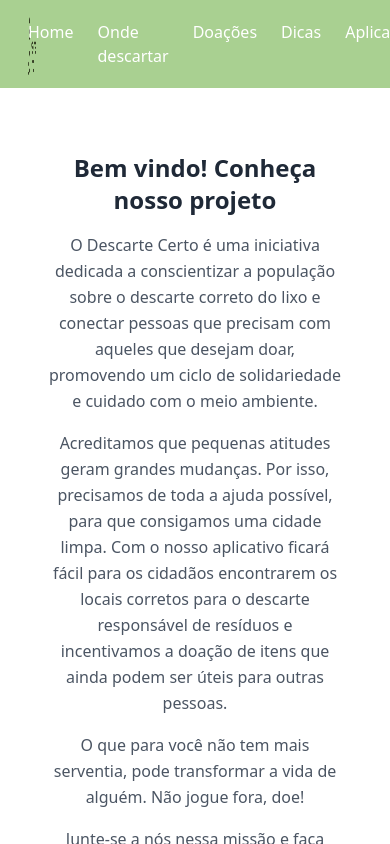
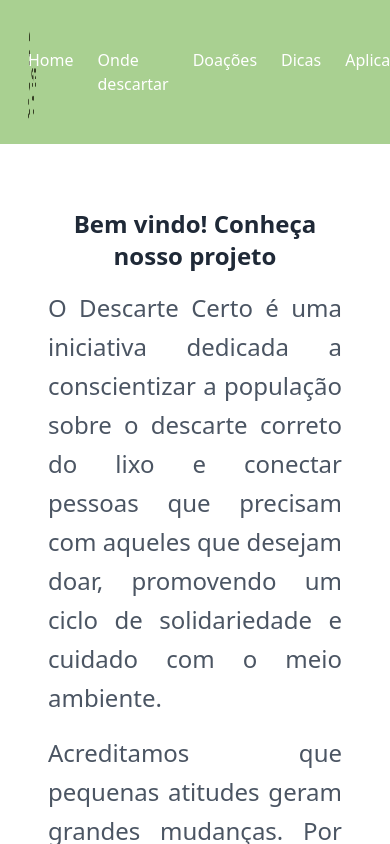
Before and after one commit to PedroR2401/DescarteCerto, a React (Vite) app in the folder DescarteCerto/: page / in a window 390 px wide. Built offline with nearby package versions, Linux system fonts and the light colour scheme.

Commit message:
Estilização segunda seção pagina inicial

```diff
--- a/DescarteCerto/src/componentes/MenuSuperior.tsx
+++ b/DescarteCerto/src/componentes/MenuSuperior.tsx
@@ -9,7 +9,7 @@ function Header() {
     <header className="Header">
       {/* Logo */}
       <div className="flex items-center space-x-2">
-        <img src={logoEnome} alt="Descarte Certo" className="h-16 sm:h-16 md:h-12 w-auto ml-3" />
+        <img src={logoEnome} alt="Descarte Certo" className="h-24 sm:h-16 md:h-12 w-auto ml-3" />
       </div>
 
       {/* Menu */}
--- a/DescarteCerto/src/componentes/estilizacao/MenuSuperior.css
+++ b/DescarteCerto/src/componentes/estilizacao/MenuSuperior.css
@@ -2,5 +2,5 @@
 @apply hover:border-b-2 hover:border-branco cursor-pointer
 }
 .Header{
-   @apply w-screen bg-padraoVerdeClaro text-branco flex items-center justify-between px-4 sm:px-6 py-3 shadow-md
+   @apply w-screen bg-padraoVerdeClaro text-branco flex items-center justify-between px-4 sm:px-6 py-6 shadow-md
 }
--- a/DescarteCerto/src/paginas/Home.tsx
+++ b/DescarteCerto/src/paginas/Home.tsx
@@ -27,24 +27,24 @@ export default function Home() {
           ficará fácil para os cidadãos encontrarem os locais corretos para o descarte responsável
           de resíduos e incentivamos a doação de itens que ainda podem ser úteis para outras pessoas.
             </p>
-
-            <p className="PrimeiroDescricao">
-           O que para você não tem mais serventia, pode transformar a vida de alguém. Não jogue fora, doe!
-            </p>
-
-            <p className="PrimeiroDescricao">
-           Junte-se a nós nessa missão e faça parte da mudança. Vamos construir juntos uma comunidade mais consciente, sustentável e solidária!
-            </p>
-
-        </div>
-
-        {/* Logo na lateral */}
-        <div className="PrimeiroLogo">
+                    {/* Logo na lateral */}
+          <div className="PrimeiroLogo">
           <img
             src={LogoSite}
             alt="Logo Descarte Certo"
             className="PrimeiroLogoImg"
           />
+        </div>            <br></br>
+
+            <p className="PrimeiroDescricao">
+           O que para você não tem mais serventia, pode transformar a vida de alguém. Não jogue fora, doe!
+            </p>            <br></br>
+
+            <p className="PrimeiroDescricao">
+           Junte-se a nós nessa missão e faça parte da mudança.
+           Vamos construir juntos uma comunidade mais consciente,
+           sustentável e solidária!
+            </p>
         </div>
         </div>
       </section>
--- a/DescarteCerto/src/paginas/css/Home.css
+++ b/DescarteCerto/src/paginas/css/Home.css
@@ -3,18 +3,18 @@
 }
 
 /* Primeiro Section */
-.PrimeiroSection { @apply flex justify-center; }
-.PrimeiroTexto { @apply flex-1 text-center md:text-left space-y-4; }
-.PrimeiroBox { @apply p-6 md:p-10 max-w-5xl w-full flex flex-col md:flex-row items-start gap-8; }
+.PrimeiroSection { @apply flex justify-center ; }
+.PrimeiroTexto { @apply flex-1 text-center text-[20px] md:text-left space-y-4; }
+.PrimeiroBox { @apply p-6 md:p-10 max-w-5xl w-full;}
 .PrimeiroTitulo { @apply text-2xl md:text-3xl font-bold text-gray-800; }
-.PrimeiroDescricao { @apply text-gray-600 leading-relaxed; }
-.PrimeiroLogo { @apply flex justify-center md:justify-end items-end md:self-end w-full md:w-auto; }
-.PrimeiroLogoImg { @apply w-40 md:w-56; }
+.PrimeiroDescricao { @apply text-gray-600 text-justify text-2xl leading-relaxed; }
+.PrimeiroLogo {  @apply float-right w-60 md:w-[300px] h-60 md:h-[300px] ml-6 mb-2; }
+.PrimeiroLogoImg {@apply w-full h-auto; }
 
 /* Bloco Destacado */
-.BlocoDestacado { @apply bg-green-100 rounded-2xl shadow-md px-6 py-8 text-center md:text-left w-full; }
-.BlocoTitulo { @apply text-xl md:text-2xl font-semibold text-green-800 mb-2; }
-.BlocoTexto { @apply text-gray-700 leading-relaxed; }
+.BlocoDestacado { @apply bg-fundoBlocoMarrom rounded-2xl shadow-md px-6 py-8 text-center md:text-left w-full; }
+.BlocoTitulo { @apply text-4xl md:text-4xl text-center font-semibold text-padraoVerdeEscuro mb-7; }
+.BlocoTexto { @apply text-gray-700 text-justify text-2xl leading-relaxed; }
 
 /* Texto + Imagem */
 .TextoImagem { @apply flex flex-col-reverse md:flex-row items-center justify-between gap-8 w-full; }
--- a/DescarteCerto/tailwind.config.js
+++ b/DescarteCerto/tailwind.config.js
@@ -12,7 +12,8 @@ module.exports = {
         padraoVerdeClaro: "#A9D091",
         branco: "#FFFFFF",
         padraoVerdeEscuro: '#364025',
-        fundoBlocoVerde: "#8CA873"// aqui você coloca o código hex da cor que quiser
+        fundoBlocoVerde: "#8CA873",// aqui você coloca o código hex da cor que quiser
+        fundoBlocoMarrom: "#CFBB9A",
       },},
   },
   plugins: [],
```
